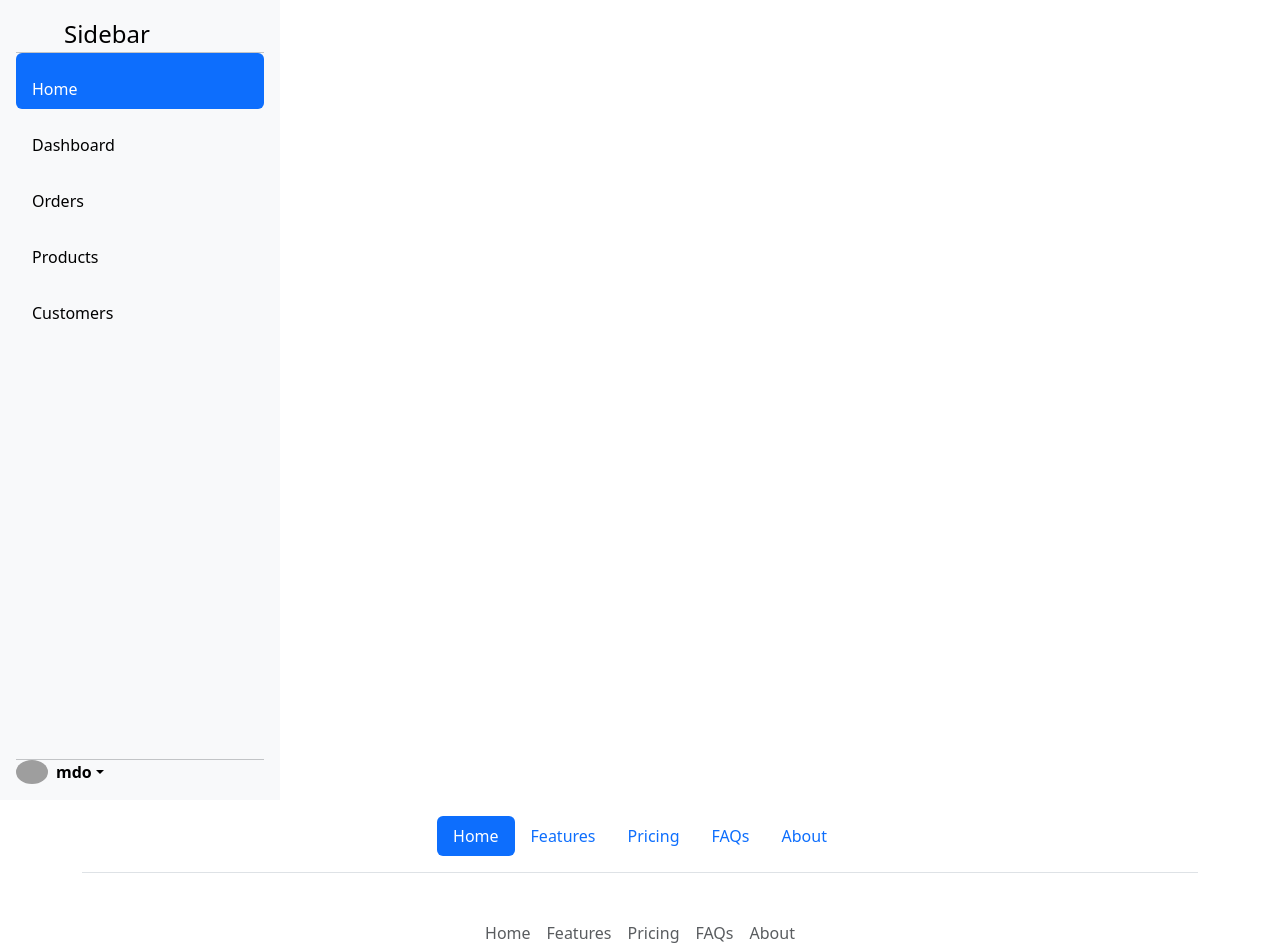
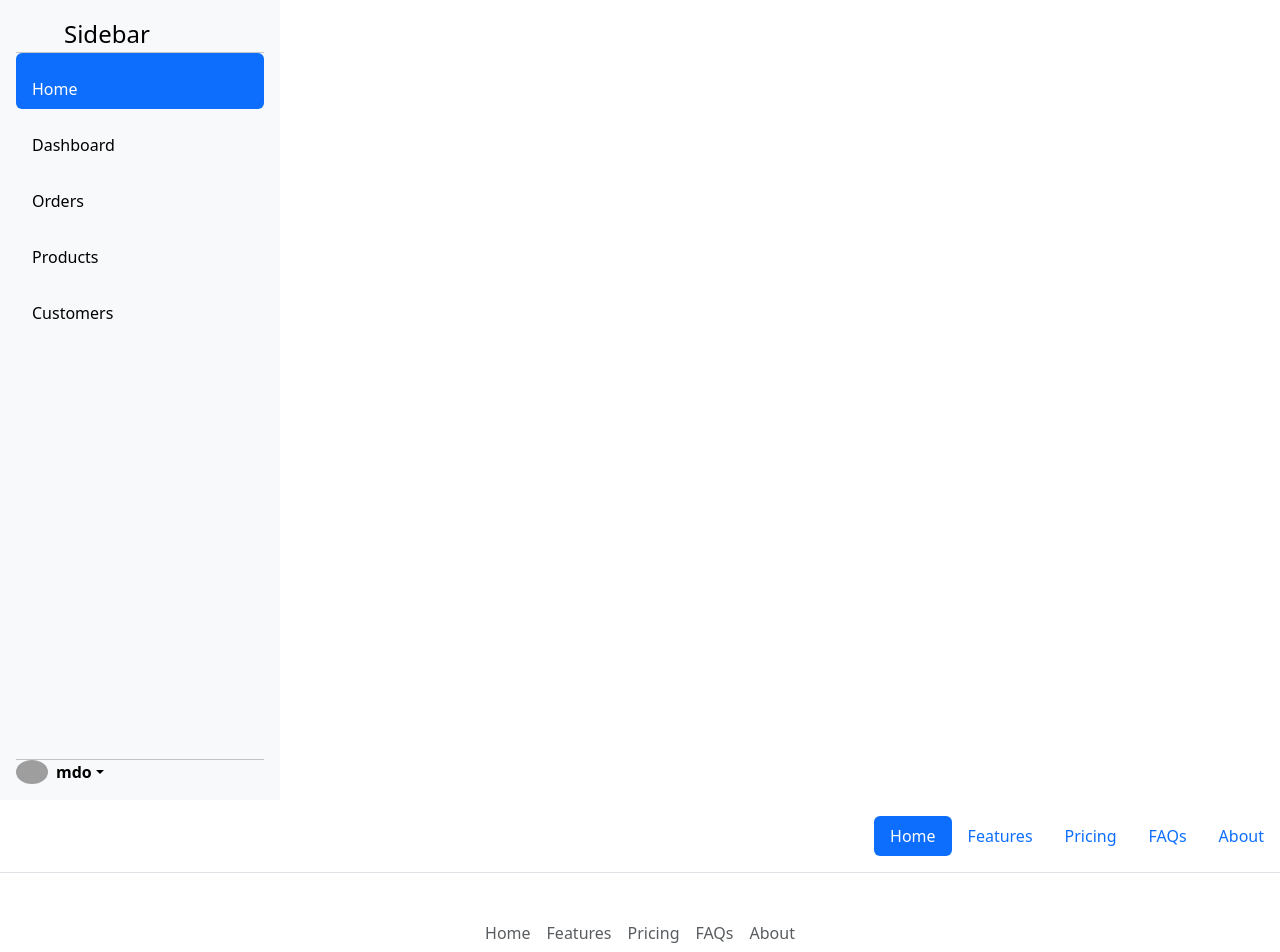
Before and after one commit to abhi-develope/React-Revision, a React (Vite) app in the folder projects/Social-Media/: page / in a window 1280 px wide. Shown: the top 952 px of the page. Built offline with nearby package versions, Linux system fonts and the light colour scheme; grey boxes are pictures that could not be loaded.

Commit message:
modify ui design

```diff
--- a/projects/Social-Media/src/App.jsx
+++ b/projects/Social-Media/src/App.jsx
@@ -1,19 +1,17 @@
-
-import Footer from './components/Footer'
-import Header from './components/Header'
-import Sidebar from './components/Sidebar'
+import Footer from "./components/Footer";
+import Header from "./components/Header";
+import Sidebar from "./components/Sidebar";
 
 function App() {
   return (
-    <div className='flex '>
-      <Sidebar/>
-      <Header/>
-      <Footer/>
-
+    <div className="flex ">
+      <Sidebar />
+      <div className="inner flex flex-col">
+        <Header />
+        <Footer />
+      </div>
     </div>
-  )
+  );
 }
 
-
-
-export default App
+export default App;
--- a/projects/Social-Media/src/components/Footer.jsx
+++ b/projects/Social-Media/src/components/Footer.jsx
@@ -3,7 +3,7 @@ import React from 'react'
 function Footer() {
   return (
     <div>
-      <footer class="py-3 my-4">
+      <footer class="py-3 my-4 ">
     <ul class="nav justify-content-center border-bottom pb-3 mb-3">
       <li class="nav-item"><a href="#" class="nav-link px-2 text-body-secondary">Home</a></li>
       <li class="nav-item"><a href="#" class="nav-link px-2 text-body-secondary">Features</a></li>
--- a/projects/Social-Media/src/components/Header.jsx
+++ b/projects/Social-Media/src/components/Header.jsx
@@ -3,8 +3,8 @@ import React from 'react'
 function Header() {
   return (
     <div>
-      <div class="container">
-    <header class="d-flex flex-wrap justify-content-center py-3 mb-4 border-bottom">
+      <div >
+    <header class="d-flex flex-wrap justify-content-end py-3 mb-4 border-bottom w-[75vw]">
 
 
       <ul class="nav nav-pills">
```
